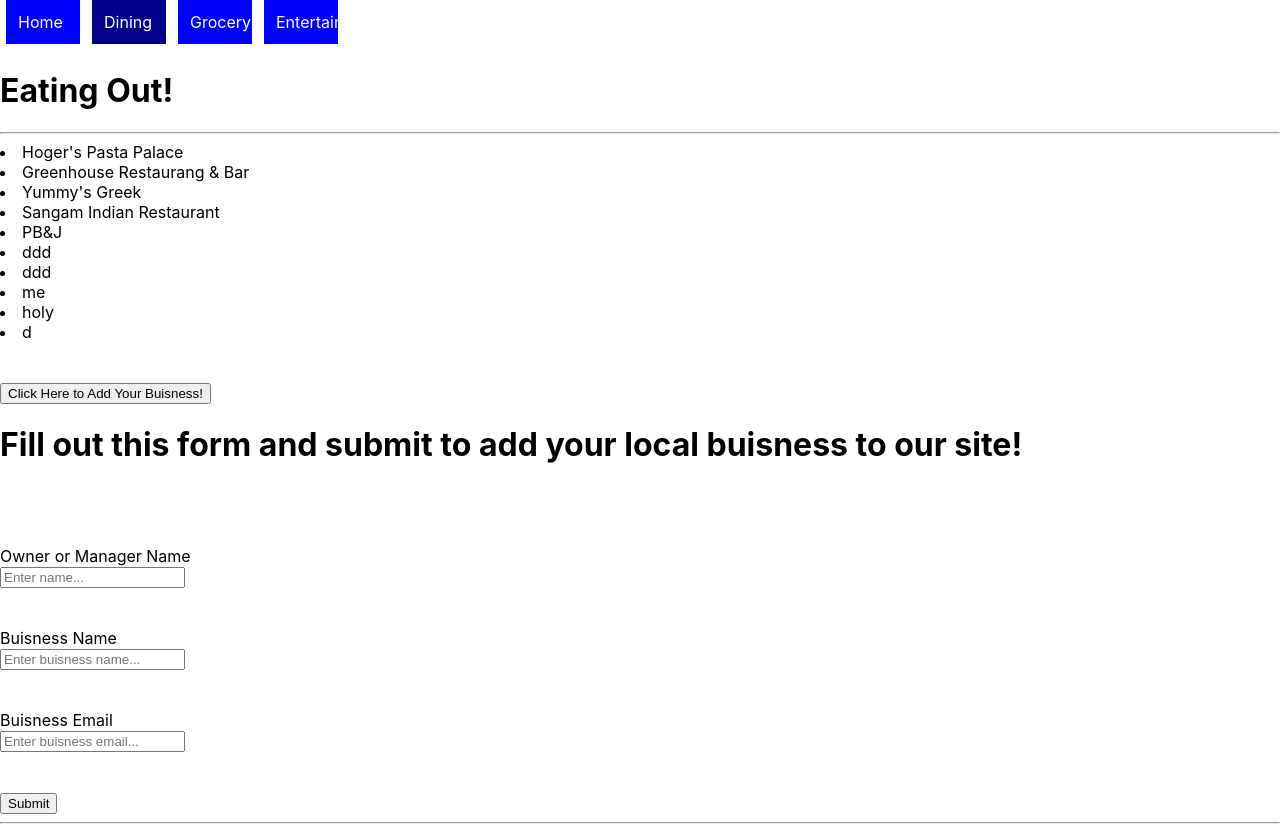
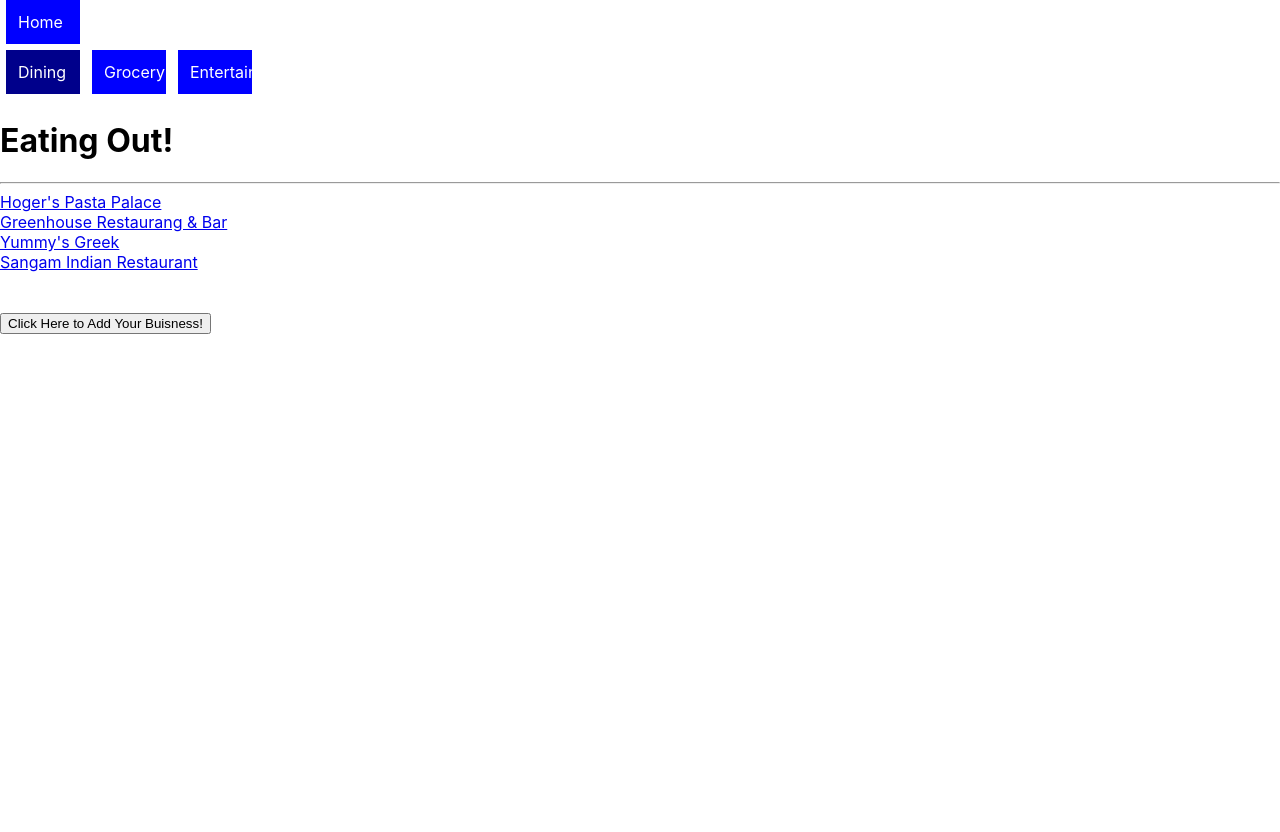
Before and after one commit to veritycarlos/local-shopper, a React (Create React App) app: page /dining in a window 1280 px wide. After the commit the page ends 800 px from the top, so only its background shows below. Built offline with nearby package versions, Linux system fonts and the light colour scheme; data requests are answered from the project's data file.

Commit message:
added info to individual dining pages

```diff
--- a/db.json
+++ b/db.json
@@ -43,42 +43,66 @@
       "dogs": "No",
       "website": "https://palaks0217.wixsite.com/sangamindiandenton",
       "photo": "https://images.squarespace-cdn.com/content/v1/56aecaebc2ea51bdbdb55551/1533055891521-2UNUIR162AL0DVSGCCIU/IMGP1247.jpg"
+    }
+  ],
+  "entertainment": [
+    {
+      "id": 1,
+      "name": "Free Play",
+      "type": "Entertainment",
+      "alcohol": "yes",
+      "website": "https://freeplaydenton.com/"
     },
     {
-      "buisnessName": "PB&J ",
-      "ownerOrManager": "",
-      "email": "veritypbj@yehaww.com",
-      "id": 5
+      "id": 2,
+      "name": "EastSide",
+      "type": "Entertainment",
+      "alcohol": "yes",
+      "website": "http://eastsidedenton.com/"
     },
     {
-      "buisnessName": "ddd",
-      "ownerOrManager": "",
-      "email": "lkj@lj",
-      "id": 6
+      "id": 3,
+      "name": "OakStreet",
+      "type": "Entertainment",
+      "alcohol": "yes",
+      "website": "https://oakstreetdrafthouse.com/"
     },
     {
-      "buisnessName": "ddd",
-      "ownerOrManager": "",
-      "email": "ddd",
-      "id": 7
+      "id": 4,
+      "name": "d20Tavern",
+      "type": "Entertainment",
+      "alcohol": "yes",
+      "website": "https://d20tavern.com/"
+    }
+  ],
+  "grocery": [
+    {
+      "id": 1,
+      "name": "Naturally Grown Farms",
+      "type": "Grocery",
+      "alcohol": "no",
+      "website": "https://www.naturallygrownfarms.com/"
     },
     {
-      "buisnessName": "me",
-      "ownerOrManager": "",
-      "email": "aa",
-      "id": 8
+      "id": 2,
+      "name": "Circle N' Dairy",
+      "type": "Grocery",
+      "alcohol": "no",
+      "website": "https://www.circlendairy.com/"
     },
     {
-      "buisnessName": "holy",
-      "ownerOrManager": "",
-      "email": "issue@lkadf",
-      "id": 9
+      "id": 3,
+      "name": "Denton Community Market",
+      "type": "Grocery",
+      "alcohol": "no",
+      "website": "https://www.dentonmarket.org/"
     },
     {
-      "buisnessName": "d",
-      "ownerOrManager": "",
-      "email": "d",
-      "id": 10
+      "id": 4,
+      "name": "Mashup Market",
+      "type": "Grocery",
+      "alcohol": "unknown",
+      "website": "https://mashupmarketandgrocery.com/"
     }
   ]
 }
--- a/src/components/App.js
+++ b/src/components/App.js
@@ -1,12 +1,12 @@
 // import './App.css';
 import Home from './Home';
 import Dining from './Dining';
+import Restaurant from './Restaurant';
 import Grocery from './Grocery';
 import Entertainment from './Entertainment';
 import React from 'react';
 import NavBar from './NavBar';
 import { BrowserRouter as Router, Route, Switch } from 'react-router-dom';
-// import NewDining from './NewDining';
 import Form from './Form'
 
 
@@ -21,6 +21,7 @@ function App() {
                 <Route exact path = "/dining/new" component={Form} />
                 <Route exact path = "/entertainment" component={Entertainment} />
                 <Route exact path = "/grocery" component={Grocery} />
+                <Route path="/dining/:id" component={Restaurant} />
             </Switch>
         </div>
     </Router>
--- a/src/components/BuisInfo.js
+++ b/src/components/BuisInfo.js
@@ -1,12 +1,12 @@
 import React from 'react'
 
 function BuisInfo({buisInfo}) {
-    const {name, website, alcohol } = buisInfo;
+    const {buisnessName, website, email } = buisInfo;
 
     return (
         <div>
-            <h1>Name of your buisness: {name} </h1>
-            <h3>Offer alcohol?: {alcohol} </h3>
+            <h1>Name of your buisness: {buisnessName} </h1>
+            <h3>Email: {email} </h3>
             <h3>Website: {website} </h3>
         </div>
     )
--- /dev/null
+++ b/src/components/BuisnessLink.js
@@ -0,0 +1,16 @@
+import React from 'react'
+import { Link } from 'react-router-dom'
+
+function BuisnessLink({restaurant}) {
+    return (
+        <>
+            <Link to={`/dining/${restaurant.id}`}>
+                {restaurant.buisnessName}
+            </Link>
+            <br/>
+        </>
+
+    )
+}
+
+export default BuisnessLink
--- a/src/components/Dining.js
+++ b/src/components/Dining.js
@@ -1,5 +1,6 @@
 import React, {useState, useEffect} from 'react'
-import  NewBuisness from './NewBuisness'
+import NewBuisness from './NewBuisness'
+import BuisnessLink from './BuisnessLink';
 
 function Dining() {
     const [dining, setDining] = useState([]);
@@ -8,12 +9,11 @@ function Dining() {
         fetch("http://localhost:3001/dining")
         .then(res => res.json())
         .then(data => {
-            console.log(data)
             setDining(data)
         })
     }, [])
 
-    const diningList = dining.map(dining => <li>{dining.buisnessName}</li>)
+    const diningList = dining.map(d => <BuisnessLink restaurant={d} />)
 
     return (
         <div>
--- a/src/components/Form.js
+++ b/src/components/Form.js
@@ -6,10 +6,10 @@ function Form(props) {
         ownerOrManager: "",
         buisnessName: "",
         email: "",
-        alcohol: "",
-        dogs: "",
-        website: "",
-        photo: ""
+        // alcohol: "",
+        // dogs: "",
+        // website: "",
+        // photo: ""
     });
 
     const [submitted, setSubmitted] = useState(false)
@@ -21,7 +21,7 @@ function Form(props) {
 
     const handleSubmit = (e) => {
         e.preventDefault();
-        if(!!values) {
+        if(values.ownerOrManager && values.buisnessName && values.email) {
             setValid(true);
         }
         setSubmitted(true);
--- a/src/components/NavBar.js
+++ b/src/components/NavBar.js
@@ -28,6 +28,7 @@ function NavBar() {
       >
         Home
       </NavLink>
+      <br/>
       <NavLink
         to="/dining"
         exact
--- a/src/components/NewBuisness.js
+++ b/src/components/NewBuisness.js
@@ -1,6 +1,6 @@
 import React from 'react'
-import { Link, Switch } from 'react-router-dom'
-import Form from './Form';
+import { Link } from 'react-router-dom'
+// import Form from './Form';
 
 
 function NewBuisness() {
@@ -10,7 +10,6 @@ function NewBuisness() {
                 <Link to={'/dining/new'} >
                     <button>Click Here to Add Your Buisness!</button>
                 </Link>
-                <Form />
 
         </div>
     )
@@ -18,4 +17,9 @@ function NewBuisness() {
 
 export default NewBuisness;
 
-//
+//             <Switch>
+{/* <Link to={'/dining/new'} >
+<button>Click Here to Add Your Buisness!</button>
+</Link>
+<Form />
+</Switch> */}
--- /dev/null
+++ b/src/components/Restaurant.js
@@ -0,0 +1,30 @@
+import React, { useState, useEffect } from 'react'
+
+function Restaurant(props) {
+    const [restaurant, setRestaurant] = useState({
+        buisnessName: "",
+        ownerOrManager: "",
+        email: ""
+    })
+
+    useEffect(() =>{
+
+        fetch(`http://localhost:3001/dining/${props.match.params.id}`)
+        .then(res => res.json())
+        .then(data => {
+            console.log(data)
+            setRestaurant(data)
+        })
+    }, [])
+
+    return (
+        <div>
+            <h2>{restaurant.buisnessName}</h2>
+            <h5>Owner's Name: {restaurant.ownerOrManager}</h5>
+            <h5>Restaurant email: {restaurant.email}</h5>
+            <hr/>
+        </div>
+    )
+}
+
+export default Restaurant
```
Also changed, not shown: src/components/DBJSON.js (deleted, +0 -70 lines).
